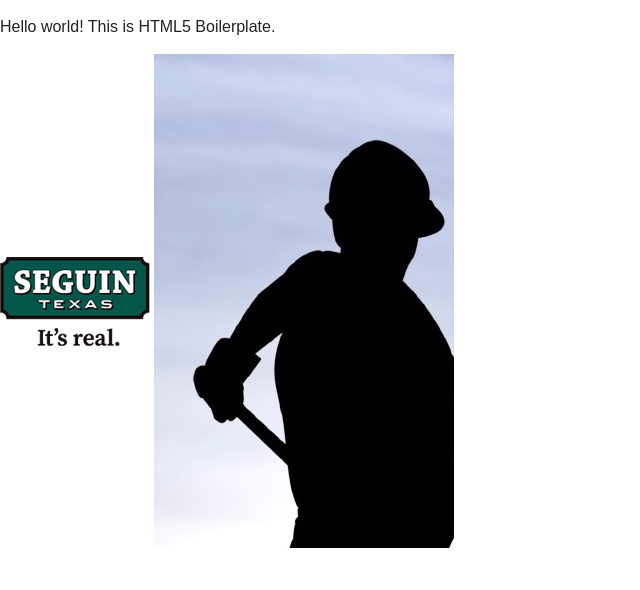
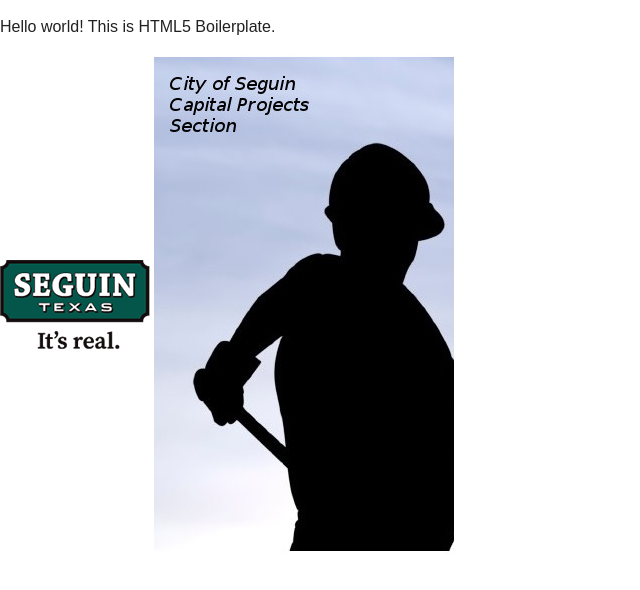
Before and after one commit to krenov/krenov.github.io, a plain HTML site: page index.html in a window 1280 px wide. Shown: the whole page, without its empty margins (0-640 px from the left). Drawn offline with nearby package versions, Linux system fonts and the light colour scheme.

Commit message:
added pic 8

```diff
--- a/index.html
+++ b/index.html
@@ -22,7 +22,7 @@
         <!-- Add your site or application content here -->
         <p>Hello world! This is HTML5 Boilerplate.</p>
         <img src="img/Seguin_Logo.png" alt="">
-        <img src="img/construction-7.jpg" alt="">
+        <img src="img/construction-8.jpg" alt="">
 
         <script src="https://code.jquery.com/jquery-1.12.0.min.js"></script>
         <script>window.jQuery || document.write('<script src="js/vendor/jquery-1.12.0.min.js"><\/script>')</script>
```
Also changed, not shown: img/construction-8.jpg (added).
